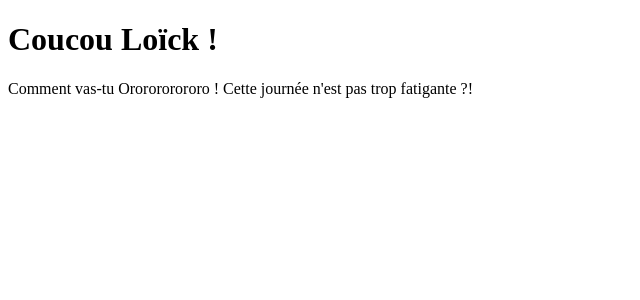
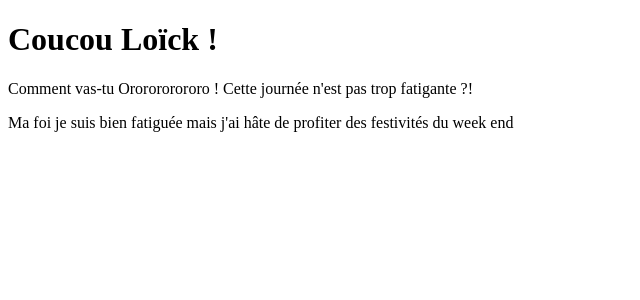
Before and after one commit to orianeLalo/collabLoickOriane, an Angular app: page / in a window 1280 px wide. Shown: the top 300 px of the page, without its empty margins (0-640 px from the left). Built offline with nearby package versions, Linux system fonts and the light colour scheme.

Commit message:
réponse au lolo délégué suprême

```diff
--- a/src/app/app.component.html
+++ b/src/app/app.component.html
@@ -1,2 +1,3 @@
 <h1>Coucou Loïck !</h1>
 <p>Comment vas-tu Ororororororo ! Cette journée n'est pas trop fatigante ?!</p>
+<p>Ma foi je suis bien fatiguée mais j'ai hâte de profiter des festivités du week end</p>
```
